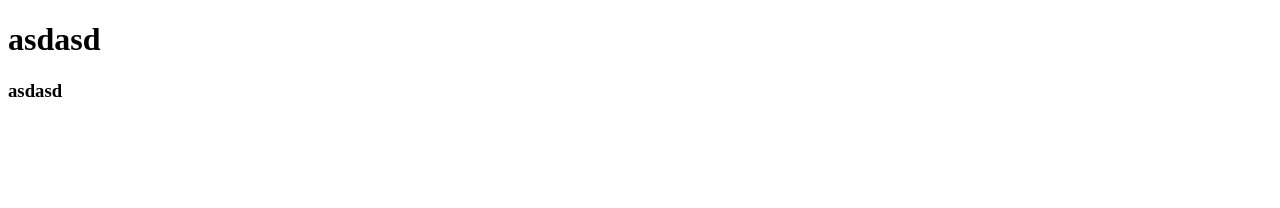
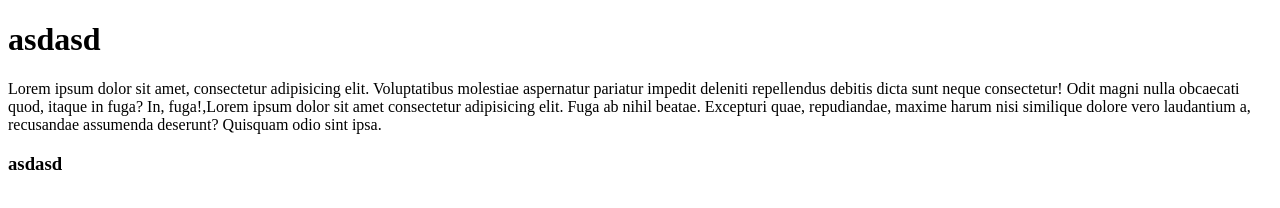
Before and after one commit to CristofherAndres/TallerDesarrollo4, a plain HTML site: page esteban.html in a window 1280 px wide. Drawn offline with Linux system fonts and the light colour scheme.

Commit message:
Mi aporte

```diff
--- a/esteban.html
+++ b/esteban.html
@@ -7,6 +7,8 @@
 </head>
 <body>
     <h1>asdasd</h1>
+    <p>Lorem ipsum dolor sit amet, consectetur adipisicing elit. Voluptatibus molestiae aspernatur pariatur impedit deleniti repellendus debitis dicta sunt neque consectetur! Odit magni nulla obcaecati quod, itaque in fuga? In, fuga!,Lorem ipsum dolor sit amet consectetur adipisicing elit. Fuga ab nihil beatae. Excepturi quae, repudiandae, maxime harum nisi similique dolore vero laudantium a, recusandae assumenda deserunt? Quisquam odio sint ipsa.
+    </p>
     <h3>asdasd</h3>
 </body>
 </html>
```
